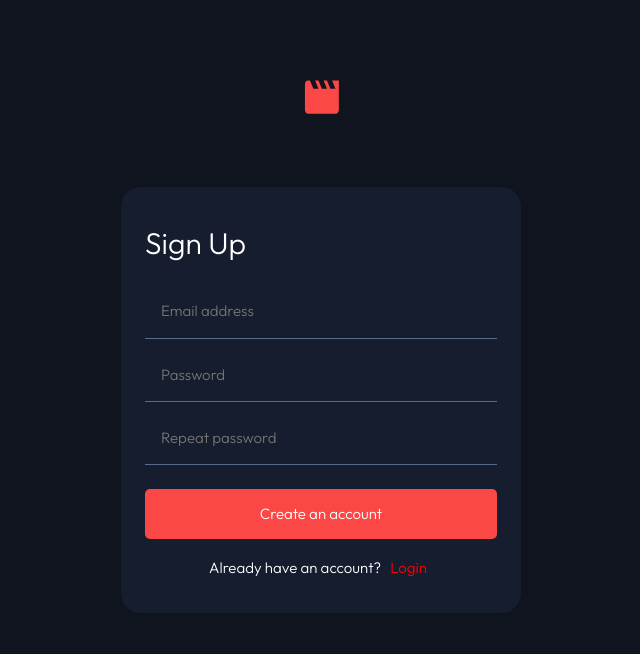
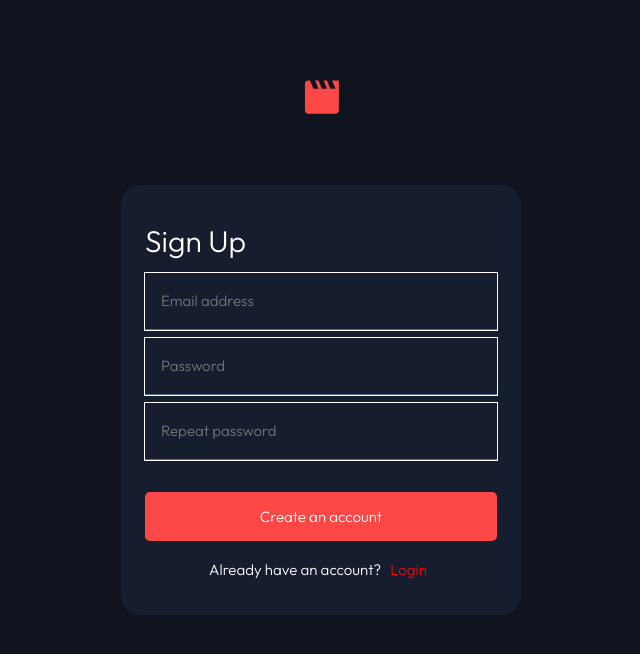
Before and after one commit to JJWallis/Entertainment-App, a Next.js app: page / in a window 1280 px wide. Shown: the top 654 px of the page, without its empty margins (319-959 px from the left). Built offline with nearby package versions, Linux system fonts and the light colour scheme.

Commit message:
input spacing fixed

```diff
--- a/src/components/Login/LoginScreen.tsx
+++ b/src/components/Login/LoginScreen.tsx
@@ -7,7 +7,11 @@ import LoginForm from '../styled/Form.styled'
 import { LoginInput } from '../styled/Input.styled'
 import { LoginSubTitle } from '../styled/SubTitle.styled'
 import { LoginTitle } from '../styled/Title.styled'
-import { LoginContainer, LoginLogoContainer } from '../styled/Wrappers.styled'
+import {
+   LoginContainer,
+   LoginInputContainer,
+   LoginLogoContainer,
+} from '../styled/Wrappers.styled'
 
 const LoginScreen: React.FC = () => {
    return (
@@ -18,27 +22,27 @@ const LoginScreen: React.FC = () => {
          <LoginForm>
             <LoginTitle>Sign Up</LoginTitle>
             <LoginFieldSet>
-               <div>
+               <LoginInputContainer>
                   <LoginInput
                      type="email"
                      placeholder="Email address"
                      error={false}
                   />
-               </div>
-               <div>
+               </LoginInputContainer>
+               <LoginInputContainer>
                   <LoginInput
                      type="password"
                      placeholder="Password"
                      error={false}
                   />
-               </div>
-               <div>
+               </LoginInputContainer>
+               <LoginInputContainer>
                   <LoginInput
                      type="password"
                      placeholder="Repeat password"
                      error={false}
                   />
-               </div>
+               </LoginInputContainer>
             </LoginFieldSet>
             <LoginButton>Create an account</LoginButton>
             <LoginSubTitle>
--- a/src/components/styled/Fieldset.styled.tsx
+++ b/src/components/styled/Fieldset.styled.tsx
@@ -2,4 +2,7 @@ import styled from 'styled-components'
 
 export const LoginFieldSet = styled.fieldset`
    margin: 0.5rem 0 1.5rem;
+   > * {
+      margin-bottom: 0.5rem;
+   }
 `
--- a/src/components/styled/Input.styled.tsx
+++ b/src/components/styled/Input.styled.tsx
@@ -6,7 +6,7 @@ interface LoginInputProps {
 
 export const LoginInput = styled.input<LoginInputProps>`
    width: 100%;
-   padding: 1.5rem 0 0.9rem 1rem;
+   padding: 1rem;
    border: none;
    border-bottom: 1.5px solid
       ${({ error, theme }) =>
--- a/src/components/styled/Wrappers.styled.tsx
+++ b/src/components/styled/Wrappers.styled.tsx
@@ -11,3 +11,8 @@ export const LoginLogoContainer = styled.div`
    position: fixed;
    top: 10vh;
 `
+
+export const LoginInputContainer = styled.div`
+   outline: 1px solid white;
+   position: relative;
+`
```
